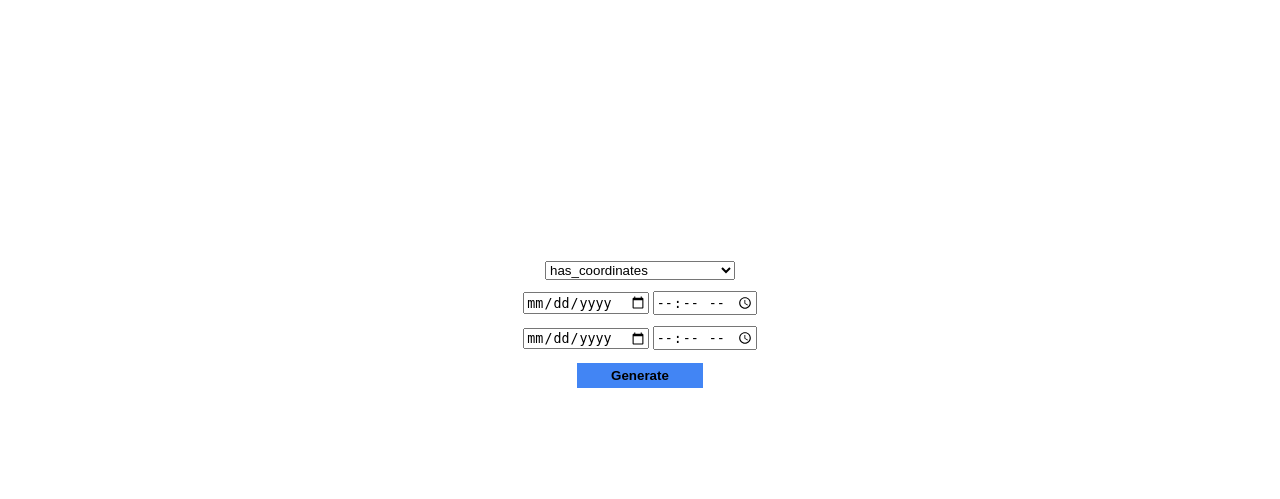
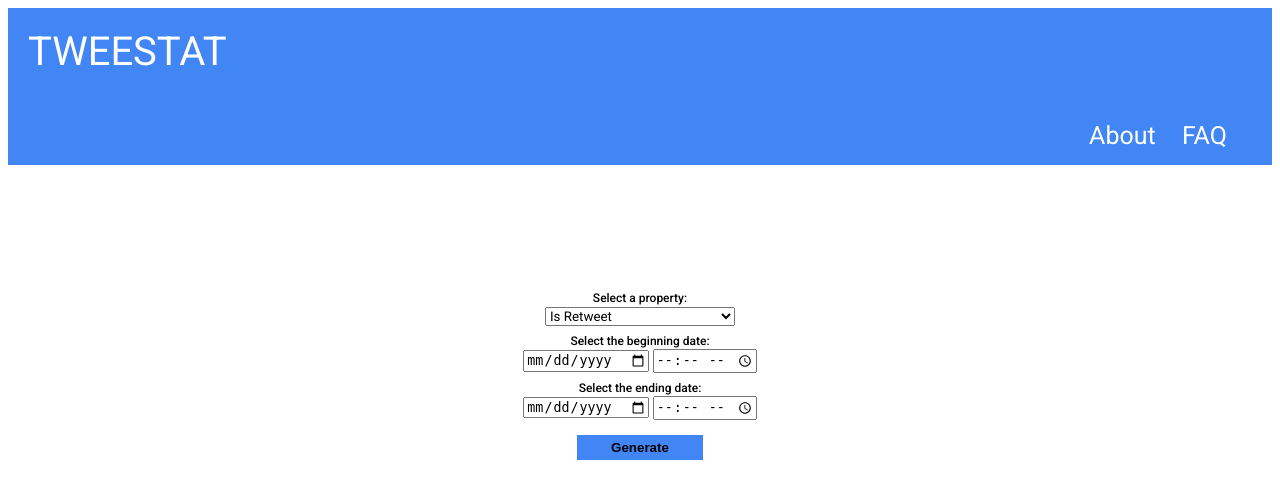
Before and after one commit to bertrani/tweestat-django, a Django app: page /stats/ in a window 1280 px wide. Shown: the top 499 px of the page. Run offline with Django 3.2, Linux system fonts and the light colour scheme.

Commit message:
update git to running version...

```diff
--- a/tweestat/stats/templates/stats/form.html
+++ b/tweestat/stats/templates/stats/form.html
@@ -1,35 +1,91 @@
 <html>
+    <head>
+        <link href="https://fonts.googleapis.com/css?family=Roboto:400,500" rel="stylesheet">
+    </head>
+    <style>
+        a    {color: white;
+                text-decoration: none;
+                padding-left:20px;}
+        a:hover {color: black;}
+    </style>
    <body>
-      <div align="center", style="padding-top:20%">
+        <div style="background-color:#4285F4;width:100%;height:20%;position:relative;font-family:'Roboto';">
+            <div style="padding-top:20px;padding-left:20px;color:white; font-size:40;">
+            TWEESTAT
+            </div>
+            <div style="position:absolute;right:0;bottom:0;padding-bottom:15px; padding-right:45px;color:white; font-size:25;">
+            <a href="">About</a>
+            <a href="">FAQ</a>
+            </div>
+         </div>
+
+      <div align="center", style="padding-top:10%">
          <form name = "form" action ="{% url 'stats' %}"
             method = "POST" >{% csrf_token %}
-                  <select name="field" id="field" style="width:190px; margin_top:100px;">
-                     <option value="has_coordinates">has_coordinates</option>
-                     <option value="has_place">has_place</option>
-                     <option value="is_quote">is_quote</option>
-                     <option value="is_retweeted">is_retweeted</option>
-                     <option value="is_sensitive">is_sensitive</option>
-                     <option value="no_characters">no_characters</option>
-                     <option value="no_hashtags">no_hashtags</option>
-                     <option value="no_urls ">no_urls </option>
-                     <option value="usr_favourites">usr_favourites</option>
-                     <option value="usr_followers">usr_followers</option>
-                     <option value="usr_friends">usr_friends</option>
-                     <option value="usr_statuses">usr_statuses</option>
-                     <option value="total_tweets">total_tweets</option>
-                  </select>
+             <div style="font-family:'Roboto';font-weight:500; font-size:12;">Select a property:</div>
+             <div style="margin-top:2px;">
+              <select name="field" id="field" font-size="40" style="width:190px;font-family:'Roboto';">
+                  <optgroup label="General Tweet Properties">
+                      <option value="is_retweeted">Is Retweet</option>
+                      <option value="is_quote">Is Quote</option>
+                      <option value="is_sensitive">Is Sensitive</option>
+                      <option value="has_place">Has Place</option>
+                      <option value="has_coordinates">Has Coordinates</option>
+                      <option value="no_hashtags">Number of Hashtags</option>
+                      <option value="no_urls">Number of URLs</option>
+                      <option value="no_characters">Number of Characters</option>
+                  </optgroup>
+                  <optgroup label="Tweet Language">
+                      <option value="lang_de">German</option>
+                      <option value="lang_en">English</option>
+                      <option value="lang_es">Spanish</option>
+                      <option value="lang_fr">French</option>
+                      <option value="lang_ja">Japanese</option>
+                      <option value="lang_ru">Russian</option>
+                  </optgroup>
+                  <optgroup label="Tweet Source">
+                      <option value="source_android">Android</option>
+                      <option value="source_iphone">iPhone</option>
+                      <option value="source_ipad">iPad</option>
+                      <option value="source_web">Web</option>
+                  </optgroup>
+                  <optgroup label="General User Properties">
+                      <option value="usr_favourites">User Favourites</option>
+                      <option value="usr_followers">User Followers</option>
+                      <option value="usr_friends">User Friends</option>
+                      <option value="usr_statuses">User Statuses</option>
+                  </optgroup>
+                  <optgroup label="User Language">
+                      <option value="usr_lang_de">German</option>
+                      <option value="usr_lang_en">English</option>
+                      <option value="usr_lang_es">Spanish</option>
+                      <option value="usr_lang_fr">French</option>
+                      <option value="usr_lang_ja">Japanese</option>
+                      <option value="usr_lang_ru">Russian</option>
+                  </optgroup>
+                  <optgroup label="Other">
+                      <option value="total_tweets">Total Tweets</option>
+                  </optgroup>x
+              </select>
+             </div>
+             <div style="font-family:'Roboto';margin-top:8px;font-weight:500; font-size:12;">
+                 Select the beginning date:
+             </div>
             <div>
-                  <input type = "date" style = "margin-top:1%;"
+                  <input type = "date" style = "margin-top:2px;"
                          placeholder = "From" name = "start_date" />
                   <input type = "time" placeholder = "From" name = "start_time" />
             </div>
+             <div style="font-family:'Roboto';margin-top:8px;font-weight:500; font-size:12;">
+                 Select the ending date:
+             </div>
             <div>
-                  <input type = "date" style = "margin-top:1%;"
+                  <input type = "date" style = "margin-top:2px;"
                      placeholder = "Until" name = "end_date" />
                   <input type = "time" placeholder = "From" name = "end_time" />
             </div>
             <div>
-                  <button style = "border:0px; background-color:#4285F4; margin-top:1%;
+                  <button style = "border:0px; background-color:#4285F4; margin-top:15px;
                      height:25px; width:10%;" type = "submit"
                      value = "Generate" >
                      <strong>Generate</strong>
--- a/tweestat/tweestat/settings.py
+++ b/tweestat/tweestat/settings.py
@@ -25,7 +25,7 @@ SECRET_KEY = '4+e9bru$h_o-v=0#8bq-hi7gsqlob4$ugve#m+(ba+utb)p1$('
 # SECURITY WARNING: don't run with debug turned on in production!
 DEBUG = False
 
-ALLOWED_HOSTS = ['127.0.0.1','tweestat-env.mfbcph4vm3.eu-central-1.elasticbeanstalk.com']
+ALLOWED_HOSTS = ['127.0.0.1', 'www.tweestat.com']
 
 
 # Application definition
```
Also changed, not shown: tweestat/stats/graphs.py (+14 -6 lines).
